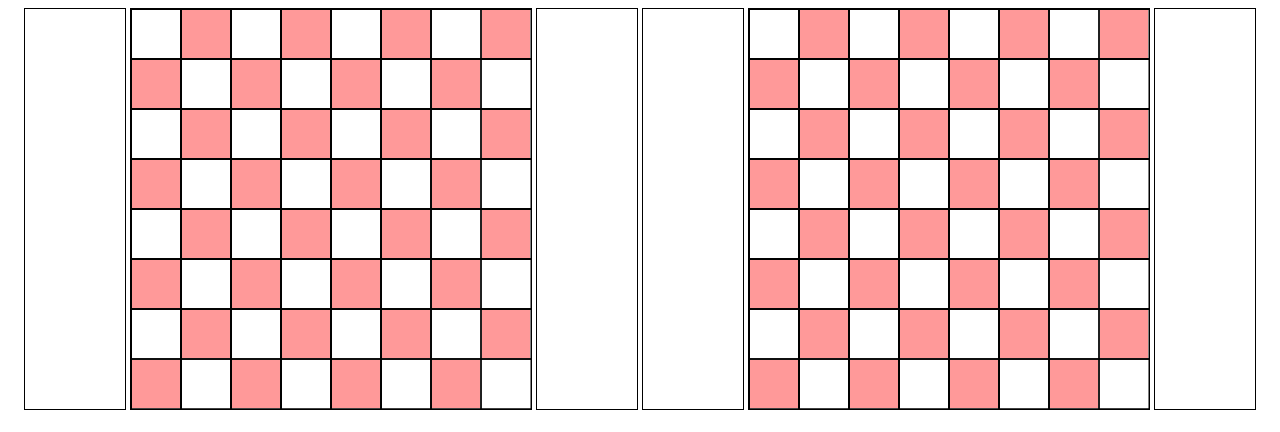
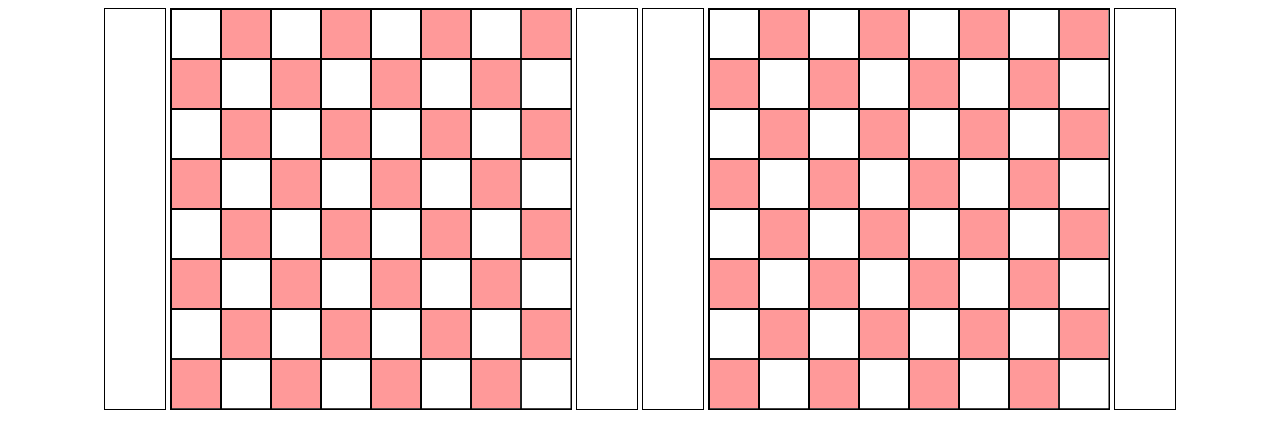
Before and after one commit to zhoubw/Bughouse_Chess, a plain HTML site: page index.html in a window 1280 px wide. Shown: the top 432 px of the page. Drawn offline with Linux system fonts and the light colour scheme.

Commit message:
graphics

```diff
--- a/board.js
+++ b/board.js
@@ -347,7 +347,7 @@ makeLines(ctx2);
 makeSquares(ctx1);
 makeSquares(ctx2);
 
-Init()
+Init();
 loadPieces();
 
 
@@ -396,7 +396,9 @@ function click1(e,d){
        //for resetting square color
     var x = d['x'] - (d['x']%50);
     var y = d['y'] - (d['y']%50);
+    ctx1.globalAlpha=0.2;
     ctx1.fillStyle = "#00FF00";
+    ctx1.fillRect(x+1,y+1,48,48);
     //oldx[0] = x;
     //oldy[0] = y;
     $('#place').html(oldSquare + ' - ' + xplace[x/50].toLowerCase() + yplace[y/50]);
--- a/index.html
+++ b/index.html
@@ -6,7 +6,7 @@
 <body>
   <center>
     <span>
-      <canvas id="hand1" width="100" height="400" style="border:1px solid #000000"></canvas>
+      <canvas id="hand1" width="60" height="400" style="border:1px solid #000000"></canvas>
     </span>
 
     <span>
@@ -14,10 +14,10 @@
     </span>
 
     <span>
-      <canvas id="hand2" width="100" height="400" style="border:1px solid #000000"></canvas>
+      <canvas id="hand2" width="60" height="400" style="border:1px solid #000000"></canvas>
     </span>
     <span>
-      <canvas id="hand3" width="100" height="400" style="border:1px solid #000000"></canvas>
+      <canvas id="hand3" width="60" height="400" style="border:1px solid #000000"></canvas>
     </span>
 
     <span>
@@ -25,7 +25,7 @@
     </span>
 
     <span>
-      <canvas id="hand4" width="100" height="400" style="border:1px solid #000000"></canvas>
+      <canvas id="hand4" width="60" height="400" style="border:1px solid #000000"></canvas>
     </span>
   </center>
   <h1 id="place">00 - 00</h1>
```
